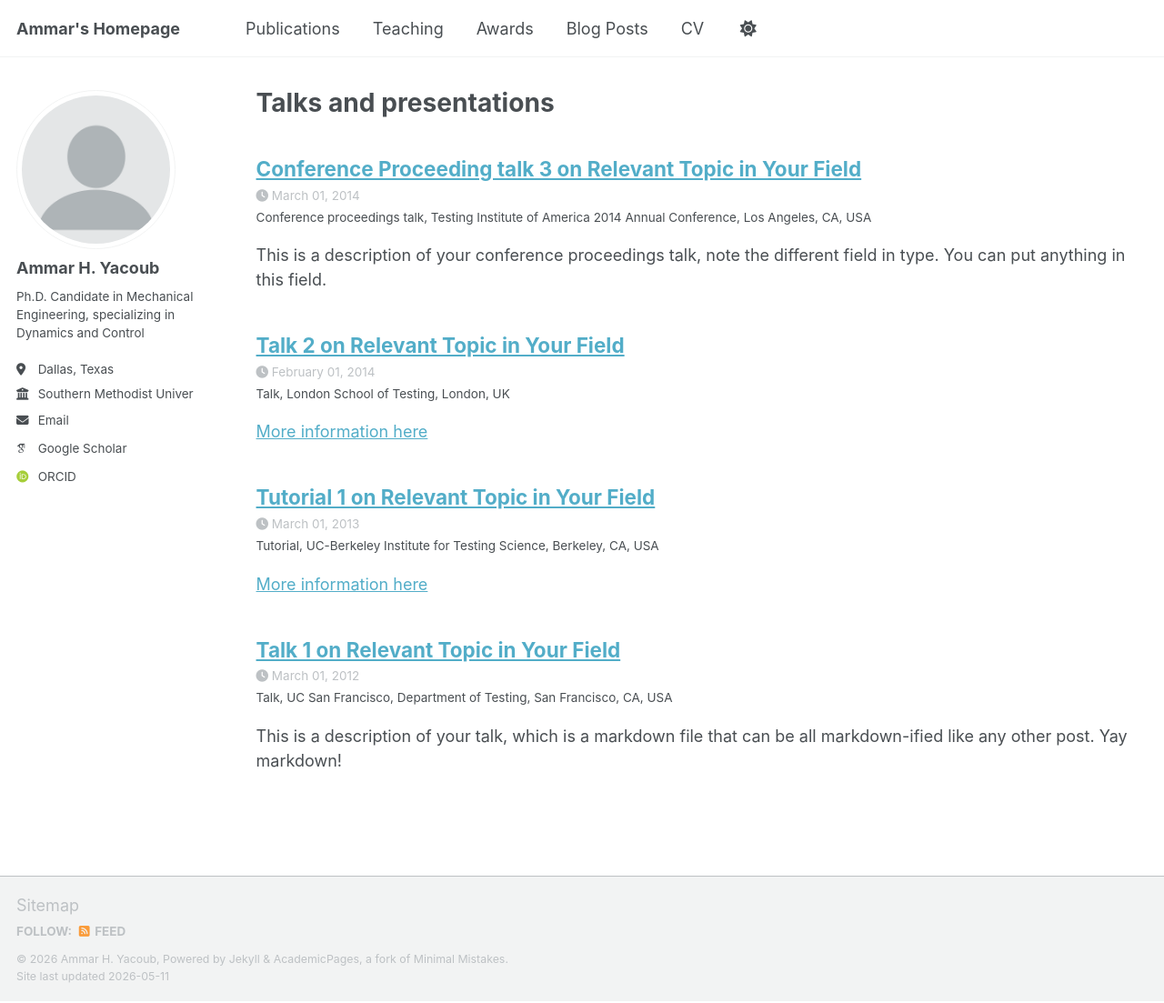
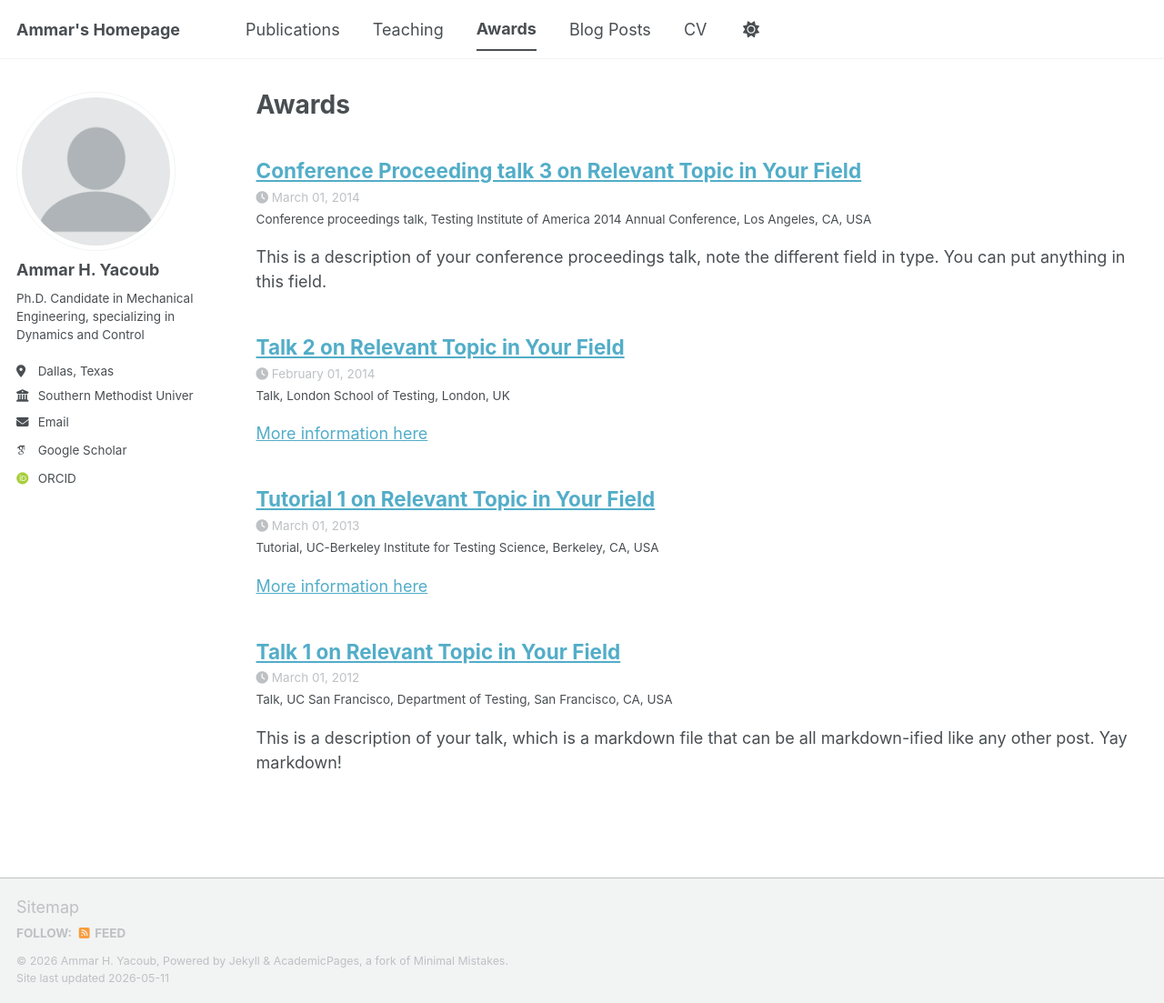
Before and after one commit to AmmarYacoub/AmmarYacoub.github.io, a Jekyll site: the page built from _pages/awards.html, in a window 1280 px wide and 1103 px high. Shown: the whole window at 91% size. Built offline with Jekyll 4.4.1, drawn with Linux system fonts in a browser that asks for light colours; some web fonts are replaced; a script bundle is joined from its source files by our own code; library files that are not in the unit come from our copies.

Commit message:
Update and rename talks.html to awards.html

```diff
--- a/_pages/talks.html
+++ b/_pages/awards.html
@@ -1,7 +1,7 @@
 ---
 layout: archive
-title: "Talks and presentations"
-permalink: /talks/
+title: "Awards"
+permalink: /awards/
 author_profile: true
 ---
 
```
